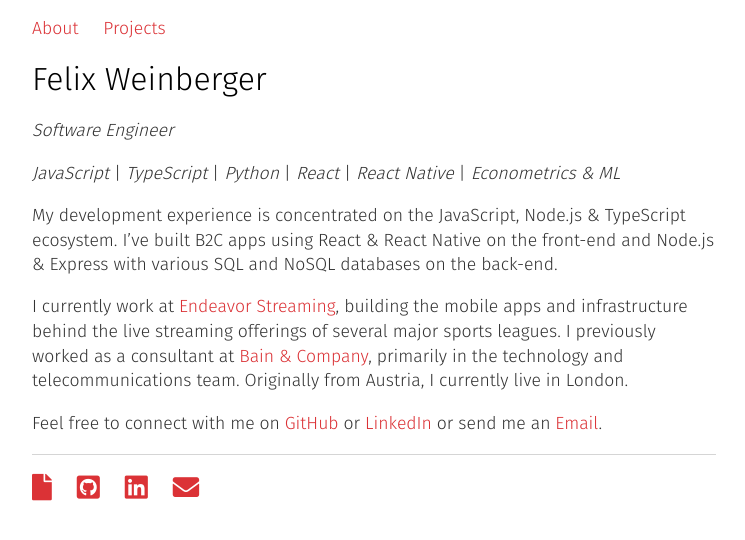
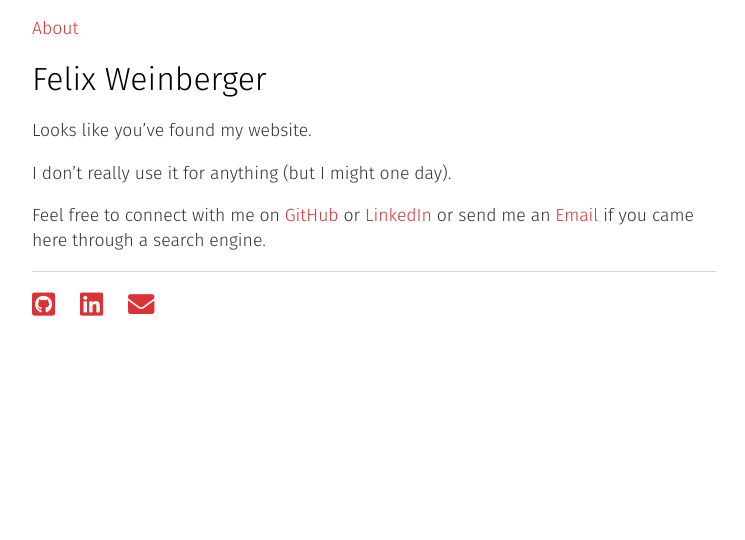
Before and after one commit to felixweinberger/felixweinberger.github.io, a Jekyll site: the page built from index.md, in a window 1280 px wide. Shown: the top 540 px of the page, without its empty margins (266-1011 px from the left). Built offline with Jekyll 4.4.1, drawn with Linux system fonts in a browser that asks for light colours.

Commit message:
index: remove unused pages and sections

```diff
--- a/_layouts/default.html
+++ b/_layouts/default.html
@@ -26,7 +26,6 @@
       <nav>
         <ul>
           <li><a href="/">About</a></li>
-          <li><a href="/projects">Projects</a></li>
         </ul>
       </nav>
       <h1>{{ page.title }}</h1>
@@ -35,12 +34,11 @@
       </div>
       <footer>
         <ul>
-          <li><a href="/assets/cv.pdf"><i class="fas fa-file"></i></a></li>
           <li><a href="https://github.com/felixweinberger"><i class="fab fa-github-square"></i></a></li>
           <li><a href="https://linkedin.com/in/felixweinberger"><i class="fab fa-linkedin"></i></a></li>
           <li><a href="mailto:felix.weinberger@gmail.com"><i class="fas fa-envelope"></i></a></li>
         </ul>
-        <!-- <div>&copy Felix W. 2019</div> -->
+        <!-- <div>&copy Felix W. 2020</div> -->
       </footer>
     </div>
   </div>
--- a/index.md
+++ b/index.md
@@ -3,12 +3,8 @@
 title: Felix Weinberger
 ---
 
-*Software Engineer*
+Looks like you've found my website.
 
-*JavaScript* \| *TypeScript* \| *Python* \| *React* \| *React Native* \| *Econometrics & ML*
+I don't really use it for anything (but I might one day).
 
-My development experience is concentrated on the JavaScript, Node.js & TypeScript ecosystem. I've built B2C apps using React & React Native on the front-end and Node.js & Express with various SQL and NoSQL databases on the back-end.
-
-I currently work at [Endeavor Streaming](https://endeavorstreaming.com/), building the mobile apps and infrastructure behind the live streaming offerings of several major sports leagues. I previously worked as a consultant at [Bain & Company](https://bain.com/), primarily in the technology and telecommunications team. Originally from Austria, I currently live in London.
-
-Feel free to connect with me on [GitHub](https://github.com/felixweinberger) or [LinkedIn](https://linkedin.com/in/felixweinberger) or send me an [Email](mailto:felix.weinberger@gmail.com).
+Feel free to connect with me on [GitHub](https://github.com/felixweinberger) or [LinkedIn](https://linkedin.com/in/felixweinberger) or send me an [Email](mailto:felix.weinberger@gmail.com) if you came here through a search engine.
```
Also changed, not shown: projects/index.md (deleted, +0 -26 lines), 2 other files.
